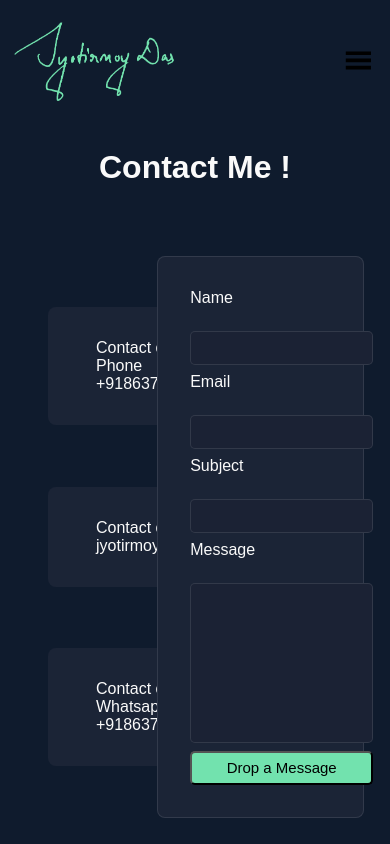
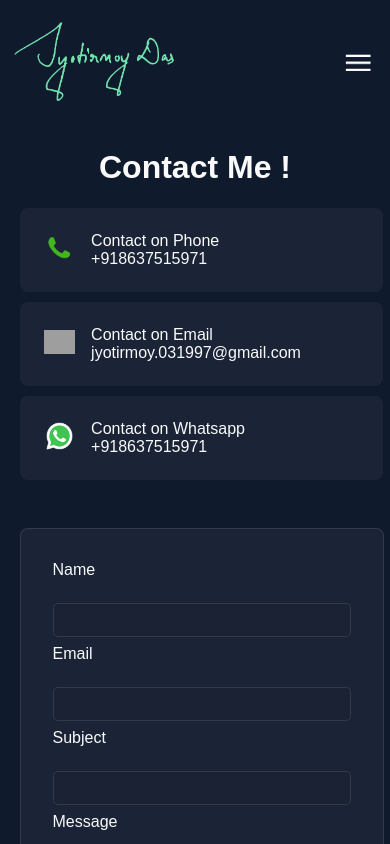
Before and after one commit to jyotirmoy1997/personal-portfolio, a React (Vite) app: page /contact in a window 390 px wide. Shown: the top 844 px of the page. Built offline with nearby package versions, Linux system fonts and the light colour scheme; no server answers; grey boxes are pictures that could not be loaded; a web font is replaced by a local one.

Commit message:
Initial Deployment Ready

```diff
--- a/src/components/certificate-card/certificate-card.styles.css
+++ b/src/components/certificate-card/certificate-card.styles.css
@@ -3,7 +3,7 @@
     display: flex;
     gap: 2em;
     padding: 1.25em;
-    color: #EFEEEF;
+    color: #FAFAFA;
     border-radius: 8px;
 }
 
@@ -19,3 +19,17 @@
     width: 100%;
     height: 100%;
 }
+
+@media(max-width: 800px){
+    .certificate-card-wrapper{
+        width: 100%;
+        flex-direction: column;
+        gap: 0.5em;
+    }
+    .certificate-card-img-container{
+        width: 100%;
+    }
+    .certificate-card-det{
+        width: 100%;
+    }
+}
--- a/src/components/contact-form/contact-form.styles.css
+++ b/src/components/contact-form/contact-form.styles.css
@@ -81,3 +81,11 @@
 .err-class{
     background-color: #262435;
 }
+
+@media(max-width: 950px){
+    .contact-form-wrapper{
+        width: 85%;
+        margin: 0 auto;
+    }
+
+}
--- a/src/components/other-contact/other-contact.styles.css
+++ b/src/components/other-contact/other-contact.styles.css
@@ -29,3 +29,16 @@
     display: flex;
     flex-direction: column;
 }
+@media(max-width : 950px){
+    .other-contact-wrapper{
+        width: 100%;
+
+        /* background-color: aqua; */
+    }
+    .other-contact-inner{
+        display: flex;
+        width: 90%;
+        padding: 1.5em;
+        margin: 0 auto;
+    }
+}
--- a/src/components/project-card/project-card.component.jsx
+++ b/src/components/project-card/project-card.component.jsx
@@ -4,7 +4,6 @@ import githubLogo from "../../assets/github-white.png"
 
 const ProjectCard = ({details}) => {
     const {liveLink, gitHubLink, image, desc, heading, ts} = details
-    console.log(liveLink)
     return(
             <div className="projects-card">
                 <a className="projects-card-img-container"
--- a/src/components/project-card/project-card.styles.css
+++ b/src/components/project-card/project-card.styles.css
@@ -39,3 +39,10 @@
     gap: 1em;
     align-items: center;
 }
+
+@media(max-width: 1100px){
+    .projects-card{
+        width: 70%;
+
+    }
+}
--- a/src/routes/certifications/certifications.styles.css
+++ b/src/routes/certifications/certifications.styles.css
@@ -1,14 +1,24 @@
 .certifications-wrapper{
     width: 100%;
     color: #EFEEEF;
+
 }
 
 .certifications-inner{
     width: 50%;
     display: flex;
-    flex-direction: column;
+    flex-wrap: wrap;
+    /* flex-direction: column; */
     margin: 0 auto;
     /* background-color: darkcyan; */
     gap: 2em;
     padding: 3em;
+    /* background-color: coral; */
 }
+
+@media(max-width: 1300px){
+    .certifications-inner{
+        width: 75%;
+
+    }
+}
--- a/src/routes/contact/contact-page.styles.css
+++ b/src/routes/contact/contact-page.styles.css
@@ -1,6 +1,7 @@
 .contact-page-wrapper{
     width: 100%;
     color: #FAFAFA;
+    /* background-color: blueviolet; */
 }
 
 .contact-page-wrapper h1{
@@ -15,3 +16,14 @@
     padding: 3em;
     margin: 0 auto;
 }
+
+@media(max-width: 950px){
+    .contact-page-inner{
+        flex-direction: column;
+        gap: 3em;
+        padding: 0;
+        width: 90%;
+        padding-bottom: 2em;
+    }
+
+}
--- a/src/routes/navigation/navigation.component.jsx
+++ b/src/routes/navigation/navigation.component.jsx
@@ -5,14 +5,13 @@ import logo from "../../assets/logo.png"
 import { Link } from "react-router-dom"
 import { useNavigate } from "react-router"
 import { useRef } from 'react';
-import { GrClose } from 'react-icons/gr';
-import { GiHamburgerMenu } from 'react-icons/gi';
+import hamburgericon from "../../assets/ham.png"
+import closeicon from "../../assets/close.png"
 
 const Navigation = () => {
     const navigate = useNavigate()
     const navRef = useRef()
     const showNavBar = () => {
-        // console.log("1")
         navRef.current.classList.toggle("responsive-nav")
     }
 
@@ -20,7 +19,6 @@ const Navigation = () => {
         <Fragment>
             <div className="nav-wrapper">
                 <Link to="/">
-                    {/* Add Signature Here */}
                     <img src={logo} alt="" height={100} width={164} />
                 </Link>
                 <div  ref={navRef} className="nav-links-container">
@@ -30,14 +28,17 @@ const Navigation = () => {
                         <Link to="/certifications" onClick={showNavBar} >Certifications</Link>
                     </div>
                     <div>
-                        <button id="hire-me-btn" onClick={() => navigate("/contact")}>Hire Me</button>
+                        <button id="hire-me-btn" onClick={() =>{
+                            navigate("/contact")
+                            showNavBar()
+                        } }>Hire Me</button>
                     </div>
                     <button className="nav-btn nav-close-btn" onClick={showNavBar} >
-                        <GrClose/>
+                    <img src={closeicon} alt="" width="20px"  />
                     </button>
                 </div>
                 <button className="nav-btn" onClick={showNavBar}>
-                    <GiHamburgerMenu/>
+                    <img src={hamburgericon} alt="" width="30px"  />
                 </button>
             </div>
             <Outlet/>
--- a/src/routes/navigation/navigation.styles.css
+++ b/src/routes/navigation/navigation.styles.css
@@ -70,6 +70,13 @@
 	font-size: 1.8rem;
 }
 
+@media only screen and (max-width: 1300px) and (min-width: 851px)  {
+    .nav-links{
+        width: 60%;
+
+    }
+}
+
 
 @media (max-width : 850px){
     .nav-btn {
--- a/src/routes/projects/projects.styles.css
+++ b/src/routes/projects/projects.styles.css
@@ -1,6 +1,6 @@
 .projects-container-wrapper{
     width: 100%;
-    /* background-color: coral; */
+
 }
 
 .projects-container{
@@ -11,4 +11,11 @@
     flex-wrap: wrap;
     gap: 4em;
     justify-content: space-evenly;
+    /* background-color: coral; */
 }
+
+@media(max-width: 1100px){
+    .projects-container{
+        width: 100%;
+    }
+}
```
Also changed, not shown: src/assets/close.png (added), src/assets/ham.png (added).
